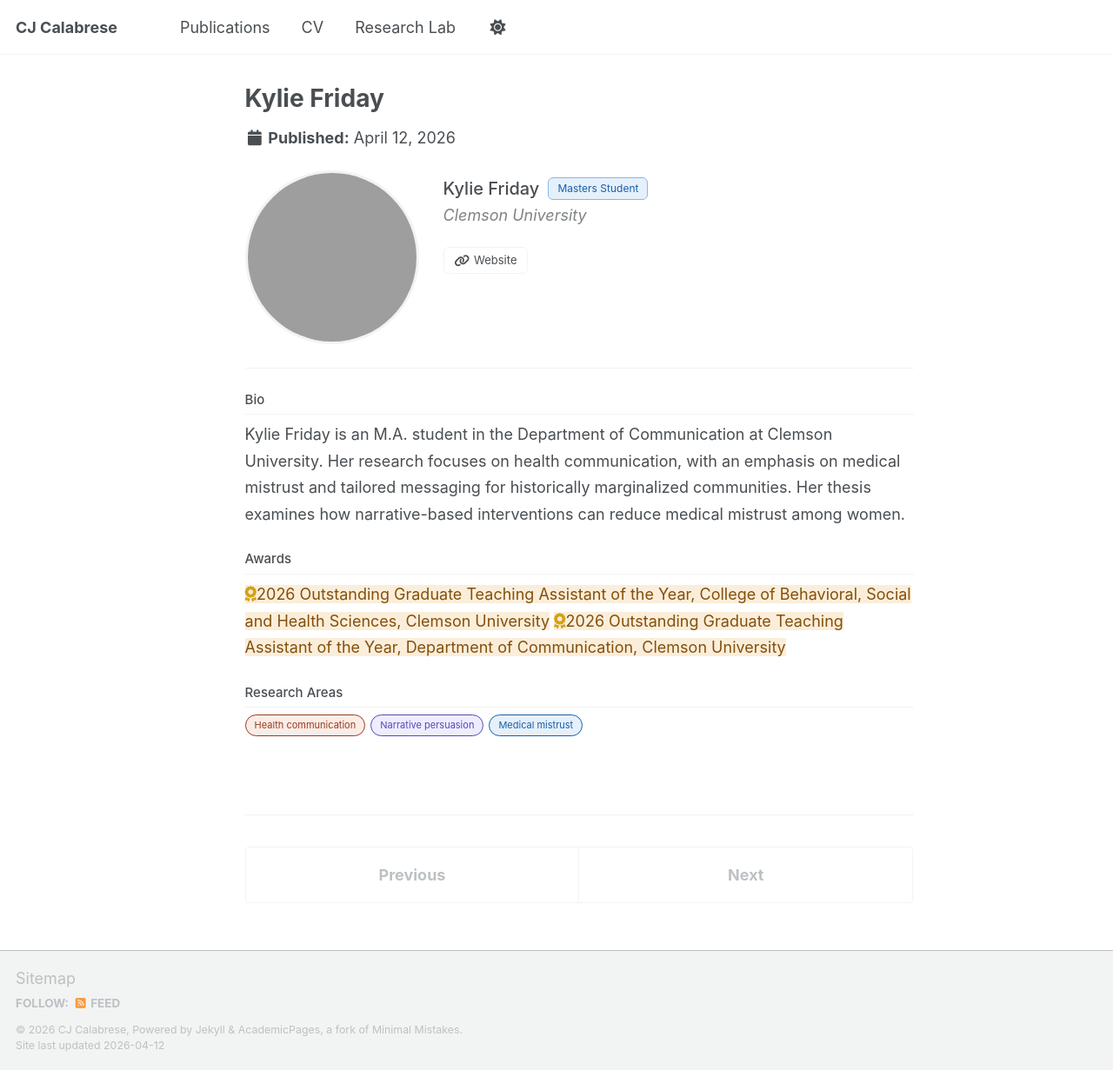
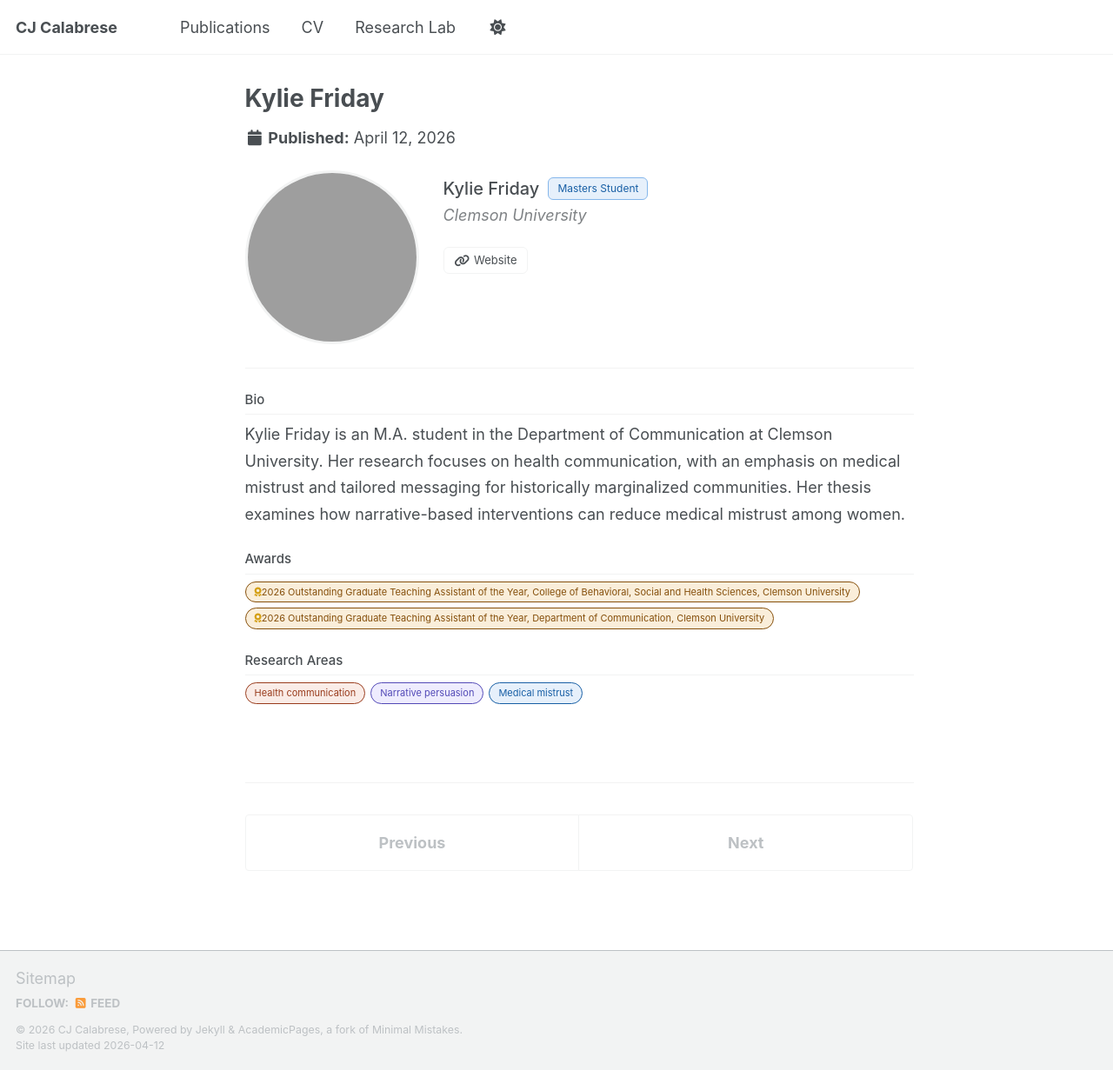
Before and after one commit to cjcalabresephd/cjcalabresephd.github.io, a Jekyll site: the page built from _people/kylie-friday.md, in a window 1280 px wide and 1231 px high. Shown: the whole window at 87% size. Built offline with Jekyll 4.4.1, drawn with Linux system fonts in a browser that asks for light colours; a script bundle is joined from its source files by our own code; library files that are not in the unit come from our copies; grey boxes are pictures that could not be loaded.

Commit message:
Update kylie-friday.md

```diff
--- a/_people/kylie-friday.md
+++ b/_people/kylie-friday.md
@@ -39,10 +39,10 @@ Kylie Friday is an M.A. student in the Department of Communication at Clemson Un
 
   <div class="pcp-section">
     <h2 class="pcp-section-title">Awards</h2>
-    <p class="pcp-bio">
+   <div class="research-chips">
 <span class="chip chip-yellow"><i class="fas fa-award" style="color: #d4a017;"></i>2026 Outstanding Graduate Teaching Assistant of the Year, College of Behavioral, Social and Health Sciences, Clemson University</span>
 <span class="chip chip-yellow"><i class="fas fa-award" style="color: #d4a017;"></i>2026 Outstanding Graduate Teaching Assistant of the Year, Department of Communication, Clemson University</span>
-    </p>
+    </div>
   </div>
 
   <div class="pcp-section">
```
